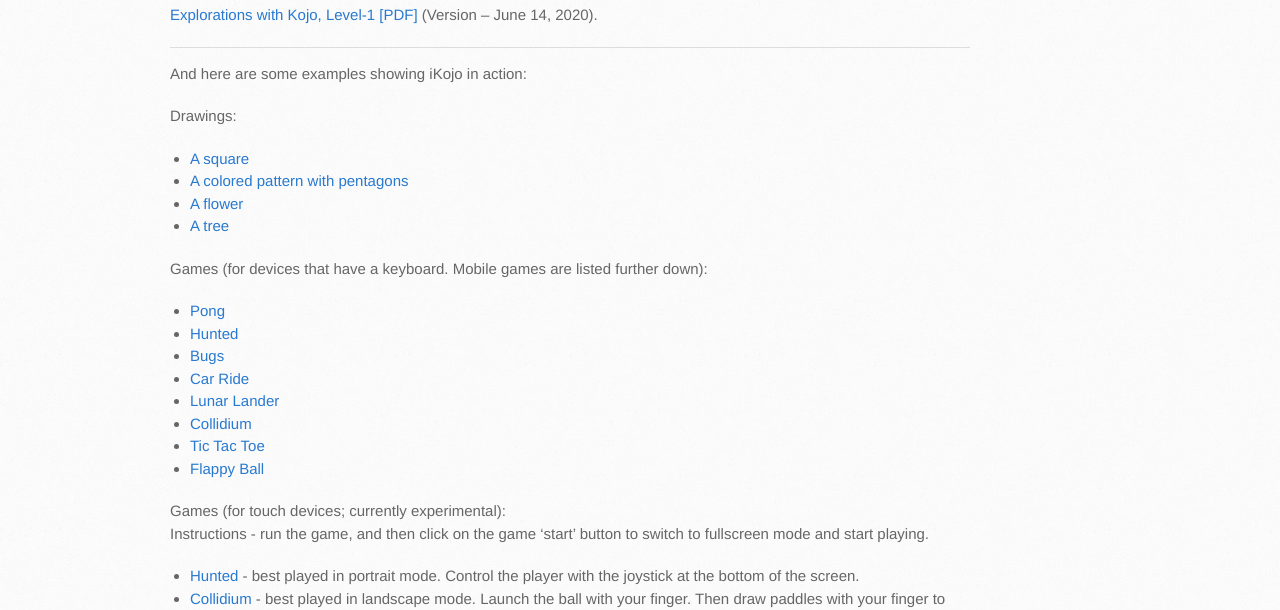
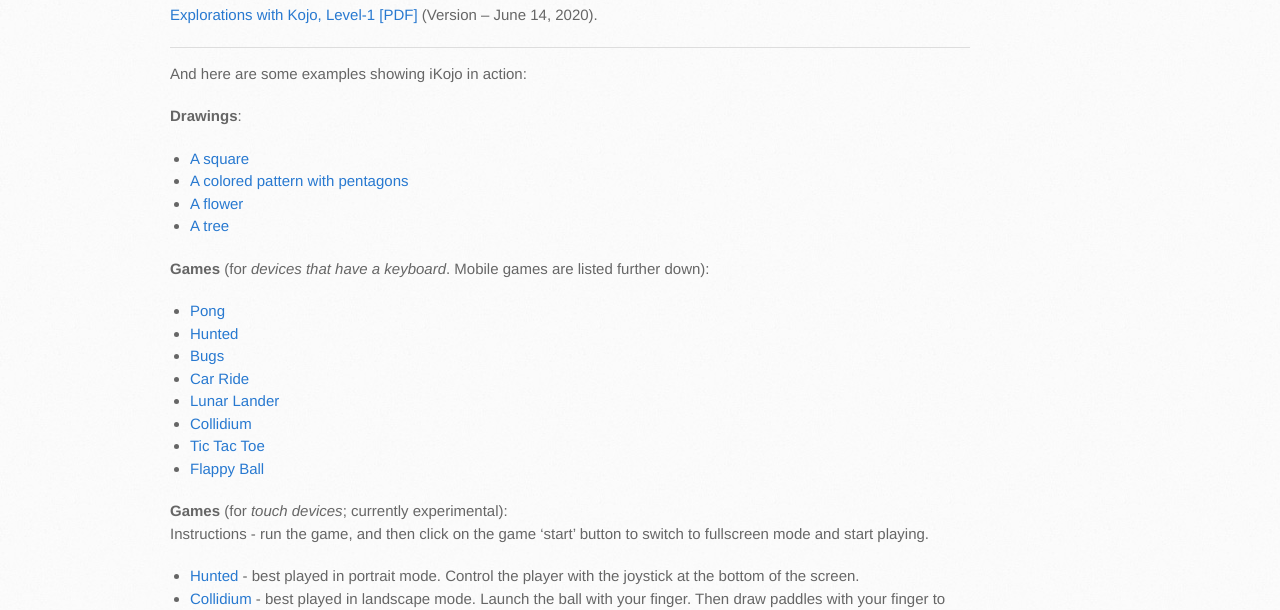
Before and after one commit to kojodoc/kojodoc.github.io, a Jekyll site: the page built from ikojo.md, in a window 1280 px wide. Shown: the part 673-1283 px from the top of the page. Built offline with Jekyll 4.4.1, drawn with Linux system fonts in a browser that asks for light colours; our own code applies the rules of GitHub Pages for plain Markdown files; the repository's description, which GitHub fills in, is left out; part of the change alters nothing that is shown.

Commit message:
Tweak iKojo page.

```diff
--- a/ikojo.md
+++ b/ikojo.md
@@ -32,13 +32,13 @@ If you prefer something in book form, here's the Kojo starter book:
 
 And here are some examples showing iKojo in action:
 
-Drawings:
+**Drawings**:
 * [A square](http://ikojo.in/sf/g1fJBcD/0)
 * [A colored pattern with pentagons](http://ikojo.in/sf/oR9PJ43/0)
 * [A flower](http://ikojo.in/sf/AlUnOa0/0)
 * [A tree](http://ikojo.in/sf/NrOU9qJ/0)
 
-Games (for devices that have a keyboard. Mobile games are listed further down):
+**Games** (for *devices that have a keyboard*. Mobile games are listed further down):
 * [Pong](http://ikojo.in/sf/nOB7vtO/0)
 * [Hunted](http://ikojo.in/sf/KQPttLI/1)
 * [Bugs](http://ikojo.in/sf/OuGi82j/0)
@@ -48,7 +48,7 @@ Games (for devices that have a keyboard. Mobile games are listed further down):
 * [Tic Tac Toe](http://ikojo.in/sf/WRksphz/0)
 * [Flappy Ball](http://ikojo.in/sf/6z0ySUq/1)
 
-Games (for touch devices; currently experimental):
+**Games** (for *touch devices*; currently experimental):
 Instructions - run the game, and then click on the game 'start' button to switch to fullscreen mode and start playing.
 * [Hunted](http://ikojo.in/sf/uLydUCi/0) - best played in portrait mode. Control the player with the joystick at the bottom of the screen.
 * [Collidium](http://ikojo.in/sf/Nwo4UWB/1) - best played in landscape mode. Launch the ball with your finger. Then draw paddles with your finger to guide the ball.towards the target.
```
